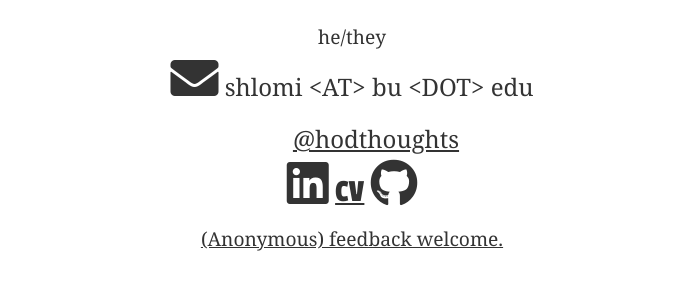
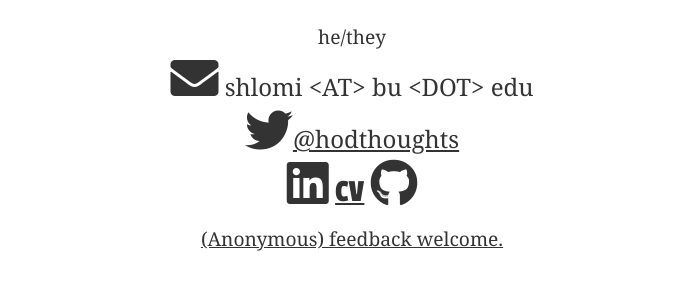
Before and after one commit to shlomihod/shlomihod.github.io, a Jekyll site: the page built from README.md, in a window 1280 px wide. Shown: the part 446-746 px from the top of the page, without its empty margins (288-986 px from the left). Built offline with Jekyll 4.4.1, drawn with Linux system fonts in a browser that asks for light colours; nearby versions of some CDN libraries; our own code applies the rules of GitHub Pages for plain Markdown files; comment, search, counter and statistics services are not loaded; a style sheet for code colours, icons or effects is not loaded.

Commit message:
fix twitter

```diff
--- a/README.md
+++ b/README.md
@@ -5,7 +5,7 @@
     <br />
     <i class="fas fa-envelope fa-2x"></i> shlomi &lt;AT&gt; bu &lt;DOT&gt; edu
     <br />
-    <a href="https://twitter.com/hodthoughts"><i class="fa fa-twitter fa-2x"></i>@hodthoughts</a>
+    <a href="https://twitter.com/hodthoughts"><i class="fab fa-twitter fa-2x"></i>@hodthoughts</a>
     <br />
     <a href="https://www.semanticscholar.org/author/1557572573"><i class="ai ai-semantic-scholar-square ai-2x"></i></a>
     <a href="https://scholar.google.com/citations?user=s_WPt74AAAAJ"><i class="ai ai-google-scholar-square ai-2x"></i></a>
--- a/_layouts/default.html
+++ b/_layouts/default.html
@@ -25,7 +25,7 @@
     <link rel="stylesheet" href="{{ "/static/app.css" | relative_url }}">
     <link rel="shortcut icon" href="{{ "/favicon.ico" | relative_url }}" />
     <link rel="stylesheet" href="https://fonts.googleapis.com/css?family=Passion+One">
-    <link rel="stylesheet" href="https://use.fontawesome.com/releases/v5.11.2/css/all.css" integrity="sha384-KA6wR/X5RY4zFAHpv/CnoG2UW1uogYfdnP67Uv7eULvTveboZJg0qUpmJZb5VqzN" crossorigin="anonymous">
+    <link rel="stylesheet" href="https://use.fontawesome.com/releases/v5.15.4/css/all.css" integrity="sha384-KA6wR/X5RY4zFAHpv/CnoG2UW1uogYfdnP67Uv7eULvTveboZJg0qUpmJZb5VqzN" crossorigin="anonymous">
     <link rel="stylesheet" href="https://cdn.rawgit.com/jpswalsh/academicons/master/css/academicons.min.css">
     {% seo %}
   </head>
```
